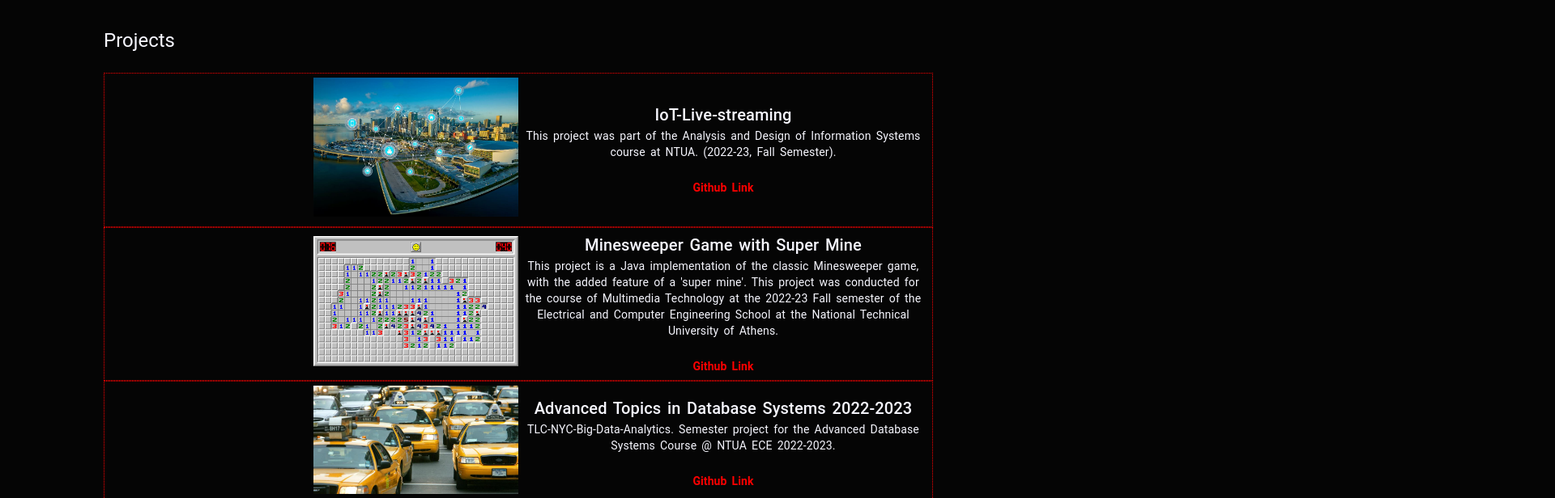
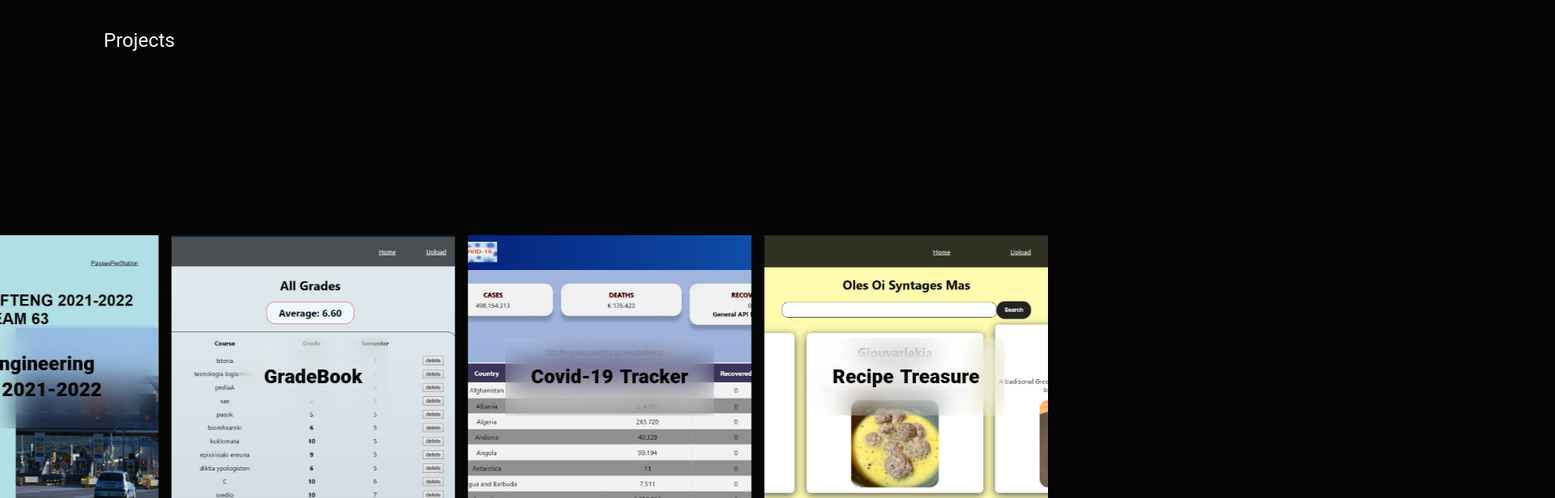
Before and after one commit to john-papani/john-papani.github.io, a React (Create React App) app: page / in a window 1280 px wide. Shown: the part 1600-2216 px from the top of the page at 81% size, 1920 px wide, since content can reach past the window. Built offline with nearby package versions, Linux system fonts and the light colour scheme.

Commit message:
Add projects carousel and Add initial tailwind files

```diff
--- a/package.json
+++ b/package.json
@@ -15,6 +15,7 @@
     "@testing-library/jest-dom": "^5.17.0",
     "@testing-library/react": "^13.4.0",
     "@testing-library/user-event": "^13.5.0",
+    "framer-motion": "^11.0.3",
     "gsap": "^3.12.4",
     "highcharts": "^10.3.3",
     "highcharts-react-official": "^3.2.1",
@@ -58,6 +59,7 @@
     ]
   },
   "devDependencies": {
-    "gh-pages": "^4.0.0"
+    "gh-pages": "^4.0.0",
+    "tailwindcss": "^3.4.1"
   }
 }
--- /dev/null
+++ b/src/Components/Projects/ProjectCarousel/Card.js
@@ -0,0 +1,25 @@
+const Card = ({ card }) => {
+  return (
+    <div
+      key={card.id}
+      className="relative h-[35vh] w-[80vw] lg:h-[350px] lg:w-[350px] overflow-hidden bg-neutral-200"
+      onClick={() => window.open(card.githubLink, "_blank")}
+    >
+      <div
+        style={{
+          backgroundImage: `url(${card.img})`,
+          backgroundSize: "cover",
+          backgroundPosition: "center",
+        }}
+        className="absolute inset-0 z-0 transition-transform duration-300 group-hover:scale-110"
+      ></div>
+      <div className="absolute inset-0 z-10 grid place-content-center">
+        <p className="bg-gradient-to-br from-white/10 to-white/0 p-8 text-sm lg:text-2xl font-black text-black backdrop-blur-lg">
+          {card.title}
+        </p>
+      </div>
+    </div>
+  );
+};
+
+export default Card;
--- /dev/null
+++ b/src/Components/Projects/ProjectCarousel/HorizontalScrollCarouselLaptop.js
@@ -0,0 +1,26 @@
+import { motion, useTransform, useScroll } from "framer-motion";
+import { useRef } from "react";
+import { all_projects_list } from "../allprojects";
+import Card from "./Card";
+
+const HorizontalScrollCarouselLaptop = () => {
+  const targetRef = useRef(null);
+  const { scrollYProgress } = useScroll({
+    target: targetRef,
+  });
+
+  const x = useTransform(scrollYProgress, [0, 1], ["20%", "-50%"]);
+
+  return (
+    <section ref={targetRef} className="relative h-[200vh] ">
+      <div className="sticky top-0 flex h-screen items-center overflow-hidden">
+        <motion.div style={{ x }} className="flex gap-4">
+          {all_projects_list.map((card) => {
+            return <Card card={card} key={card.id} />;
+          })}
+        </motion.div>
+      </div>
+    </section>
+  );
+};
+export default HorizontalScrollCarouselLaptop;
--- /dev/null
+++ b/src/Components/Projects/ProjectCarousel/ProjectsCarousel.js
@@ -0,0 +1,18 @@
+import React from "react";
+import HorizontalScrollCarouselLaptop from "./HorizontalScrollCarouselLaptop";
+import VerticalScroll from "./VerticalScroll";
+
+const ProjectsCarousel = () => {
+  return (
+    <>
+      <div className="hidden lg:flex">
+        <HorizontalScrollCarouselLaptop />
+      </div>
+      <div className="flex lg:hidden">
+        <VerticalScroll />
+      </div>
+    </>
+  );
+};
+
+export default ProjectsCarousel;
--- /dev/null
+++ b/src/Components/Projects/ProjectCarousel/VerticalScroll.js
@@ -0,0 +1,16 @@
+import React from "react";
+import { all_projects_list } from "../allprojects";
+import Card from "./Card";
+const VerticalScroll = () => {
+  return (
+    <>
+      <div className="flex flex-col gap-5">
+        {all_projects_list.map((card) => {
+          return <Card card={card} key={card.id} />;
+        })}
+      </div>
+    </>
+  );
+};
+
+export default VerticalScroll;
--- a/src/Components/Projects/Projects.js
+++ b/src/Components/Projects/Projects.js
@@ -1,20 +1,10 @@
-import {
-  Typography,
-  Grid,
-} from "@mui/material";
+import { Typography, Grid } from "@mui/material";
 import { useStyles } from "./projectstyle";
 import React, { useRef } from "react";
-
-import { useGsapProjectLeftRightReveal } from "../../basic_hooks/gsap";
-import { all_projects_list } from "./allprojects";
+import ProjectsCarousel from "./ProjectCarousel/ProjectsCarousel";
 
 const Projects = () => {
   const classes = useStyles();
-  const size_md_item = 6;
-  const size_xs_item = 12;
-  const tileprojectRef = useRef(null);
-
-  useGsapProjectLeftRightReveal([tileprojectRef]);
   return (
     <div id="projects">
       <Grid
@@ -26,74 +16,10 @@ const Projects = () => {
         // alignItems="flex-start"
         alignItems="stretch"
       >
-        <Grid item xs={12}>
+        <Grid item xs={12} className="pb-[20px] lg:pb-0">
           <Typography variant="h5">Projects</Typography>
         </Grid>
-
-        <Grid item xs={12} ref={tileprojectRef} >
-          {all_projects_list.map((item) => (
-            <Grid
-              container
-              // direction="row"
-              flexDirection={"row"}
-              justifyContent={"flex-start"}
-              key={item.img}
-              className="tile-project"
-              alignItems={"center"}
-              style={{ border: "1px dotted  red" }}
-              align-items="center"
-              align-content="flex-start"
-              padding="5px"
-            >
-              <Grid
-                item
-                md={size_md_item}
-                xs={size_xs_item}
-                textAlign={window.innerWidth <= 600 ? "center" : "right"}
-              >
-                <div>
-                  <img
-                    src={item.img}
-                    alt="softeng logo"
-                    style={{
-                      width: "50%",
-                      height: "auto",
-                      transition: "0.5s ease",
-                    }}
-                    onClick={() => {
-                      window.open(item.githubLink, "_blank");
-                    }}
-                  />
-                </div>
-              </Grid>
-              <Grid
-                item
-                md={size_md_item}
-                xs={size_xs_item}
-                textAlign={"center"}
-              >
-                <Typography variant="h6">{item.title}</Typography>
-                <Typography variant="body2">{item.description}</Typography>
-                <a
-                  href={item.githubLink}
-                  target="_blank"
-                  rel="noopener noreferrer"
-                  color="red"
-                  style={{ textDecoration: "none" }}
-                >
-                  <br />
-                  <Typography
-                    variant="subtitle2"
-                    color="red"
-                    fontWeight={"bold"}
-                  >
-                    Github Link
-                  </Typography>
-                </a>
-              </Grid>
-            </Grid>
-          ))}
-        </Grid>
+        <ProjectsCarousel />
       </Grid>
     </div>
   );
--- a/src/index.css
+++ b/src/index.css
@@ -1,5 +1,8 @@
 @import url("https://fonts.googleapis.com/css2?family=Michroma&display=swap");
 
+@tailwind base;
+@tailwind components;
+@tailwind utilities;
 
 
 :root {
--- /dev/null
+++ b/tailwind.config.js
@@ -0,0 +1,10 @@
+/** @type {import('tailwindcss').Config} */
+module.exports = {
+  content: [
+    "./src/**/*.{js,jsx,ts,tsx}",
+  ],
+  theme: {
+    extend: {},
+  },
+  plugins: [],
+}
```
